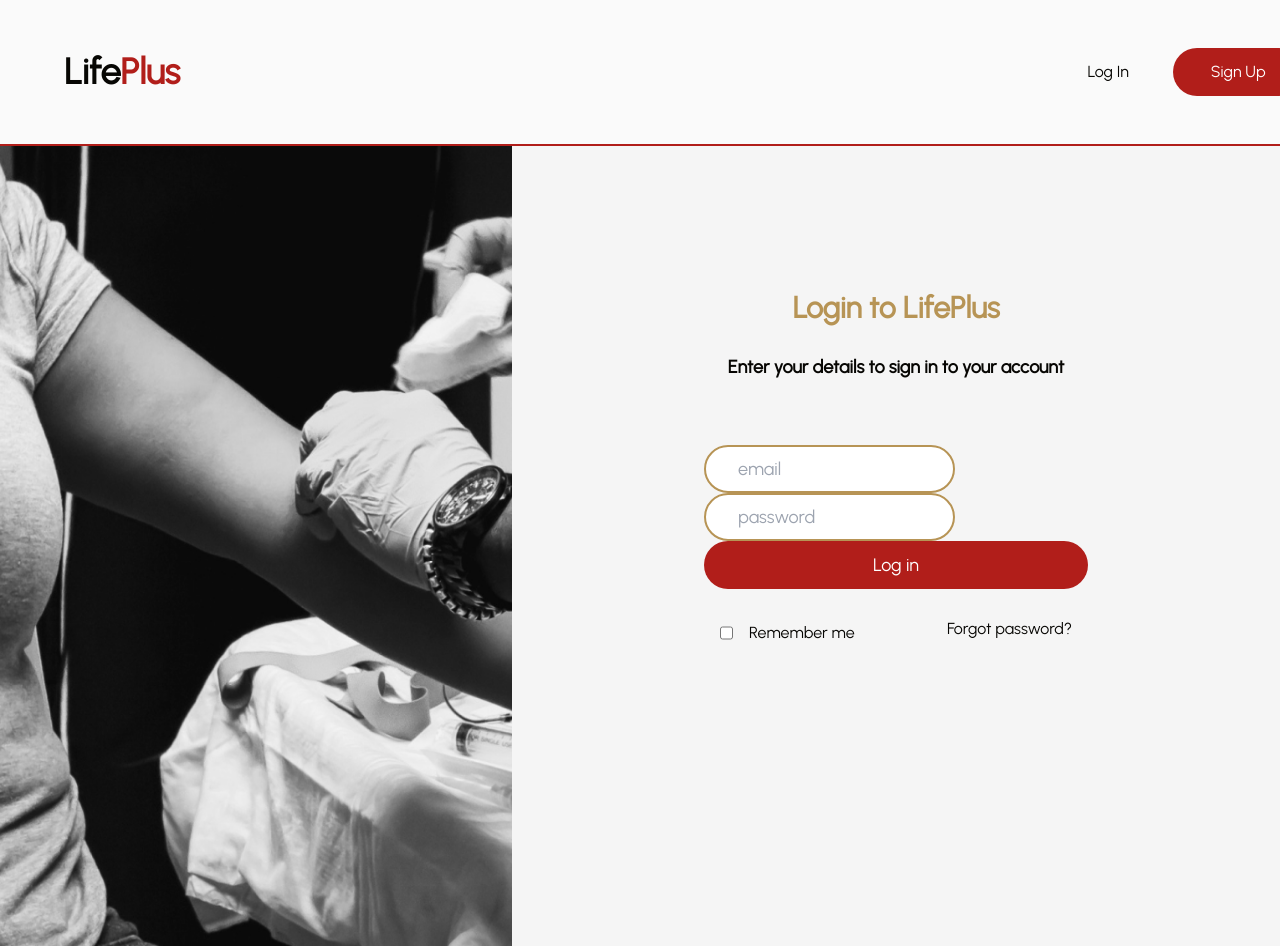
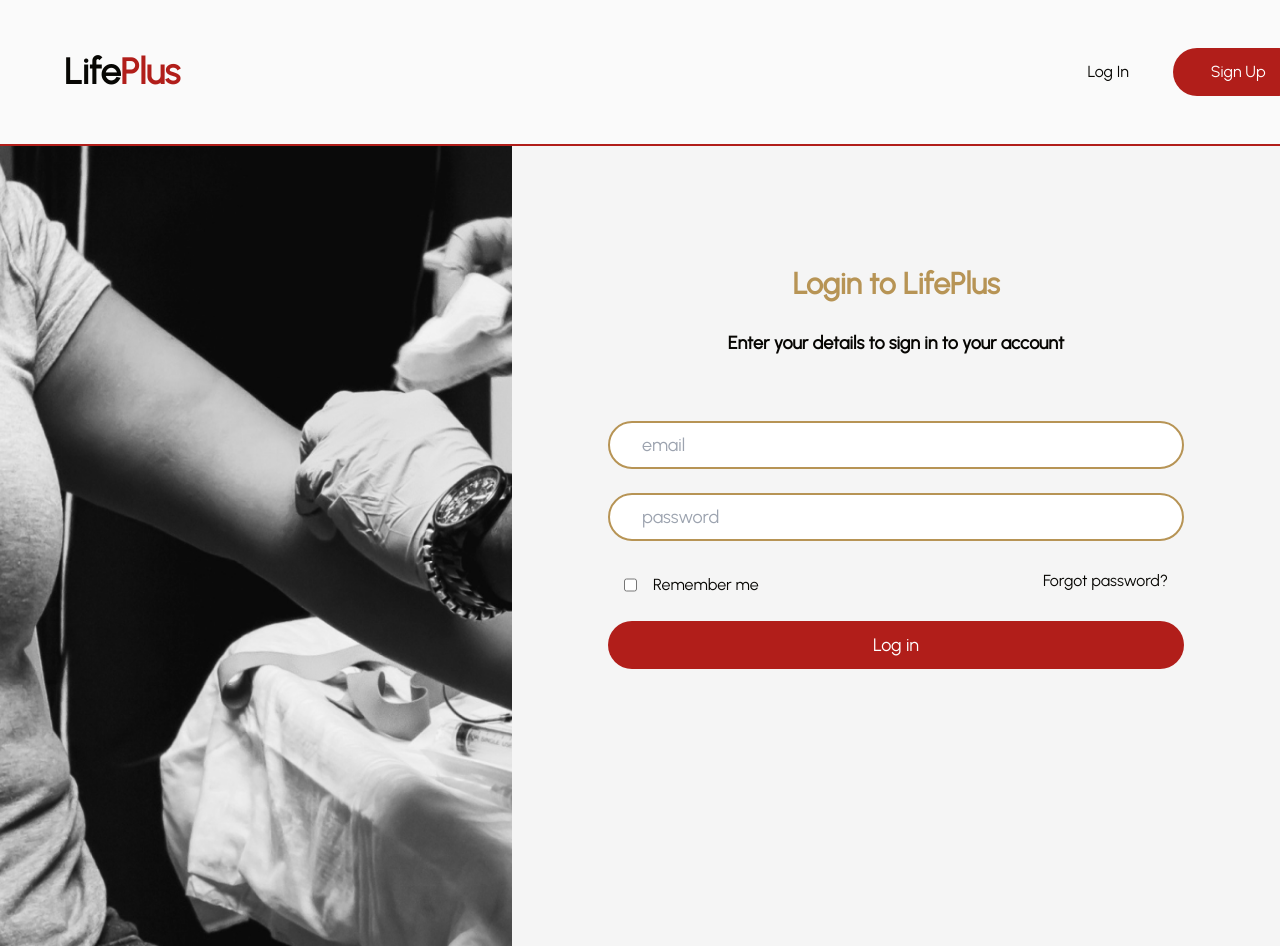
Before and after one commit to oreoluwa212/lifePlus-webapp, a React (Vite) app: page /login in a window 1280 px wide. Shown: the top 946 px of the page. Built offline with nearby package versions, Linux system fonts and the light colour scheme.

Commit message:
fix: login styling error fixed

```diff
--- a/src/components/web-App/Header.jsx
+++ b/src/components/web-App/Header.jsx
@@ -24,9 +24,8 @@ const Header = ({ currentUser }) => {
       <div className=" lgss:w-[24%] lgss:px-4 lgss:h-[45%] lgss:flex lgss:justify-between lgss:items-center rounded-[32px]">
         <img src={user} alt="" />
         <button className="lgss:flex lgss:items-start lgss:flex-col lgss:justify-between lgss:gap-1 ">
-          <h1 className="text-[20px] font-semibold">
-            HI! {currentUser.fullName}
-          </h1>
+          <h1 className="text-[20px] font-semibold">Wallace</h1>
+          {/* HI! {currentUser.fullName} */}
           <div className="lgss:flex gap-2">
             <PiMedalBold className="text-gold text-[22px]" />
             <p className="text-[18px]">Bronze member</p>
--- a/src/pages/LoginPage.jsx
+++ b/src/pages/LoginPage.jsx
@@ -79,8 +79,11 @@ const LoginPage = () => {
                 Enter your details to sign in to your account
               </h3>
             </div>
-            <div className="mds:w-[60%] w-[100%] h-[50%] mds:h-full justify-between flex flex-col gap-4 lgss:gap-6">
-              <form onSubmit={handleSubmit}>
+            <div className="mds:w-[100%] w-[100%] h-[50%] mds:h-full justify-between flex flex-col gap-4 lgss:gap-6">
+              <form
+                onSubmit={handleSubmit}
+                className="mds:w-full mds:px-[5%] w-[100%] h-[50%] mds:h-full justify-between flex flex-col gap-4 lgss:gap-6"
+              >
                 <input
                   type="email"
                   placeholder="email"
@@ -97,6 +100,17 @@ const LoginPage = () => {
                     setPassword(e.target.value);
                   }}
                 />
+                <div className="flex lgss:flex lgss:justify-between lgss:items-center">
+                  <div className="flex gap-2 px-4 lgss:gap-4 lgss:mt-2">
+                    <input type="checkbox" name="" id="" />
+                    <p className="mds:text-black text-white">Remember me</p>
+                  </div>
+                  <div className=" lgss:px-4 mds:text-black text-white">
+                    <Link to={"/forgot-password"}>
+                      <button>Forgot password?</button>
+                    </Link>
+                  </div>
+                </div>
                 <button
                   type="submit"
                   className="bg-red text-white text-[18px] lgss:w-[100%] border-none rounded-[32px] lgss:px-8 lgss:h-[48px] h-[50px] w-full"
@@ -104,17 +118,6 @@ const LoginPage = () => {
                   Log in
                 </button>
               </form>
-              <div className="flex lgss:flex lgss:justify-between lgss:items-center">
-                <div className="flex gap-2 px-4 lgss:gap-4 lgss:mt-2">
-                  <input type="checkbox" name="" id="" />
-                  <p className="mds:text-black text-white">Remember me</p>
-                </div>
-                <div className=" lgss:px-4 mds:text-black text-white">
-                  <Link to={"/forgot-password"}>
-                    <button>Forgot password?</button>
-                  </Link>
-                </div>
-              </div>
             </div>
           </div>
         </div>
```
